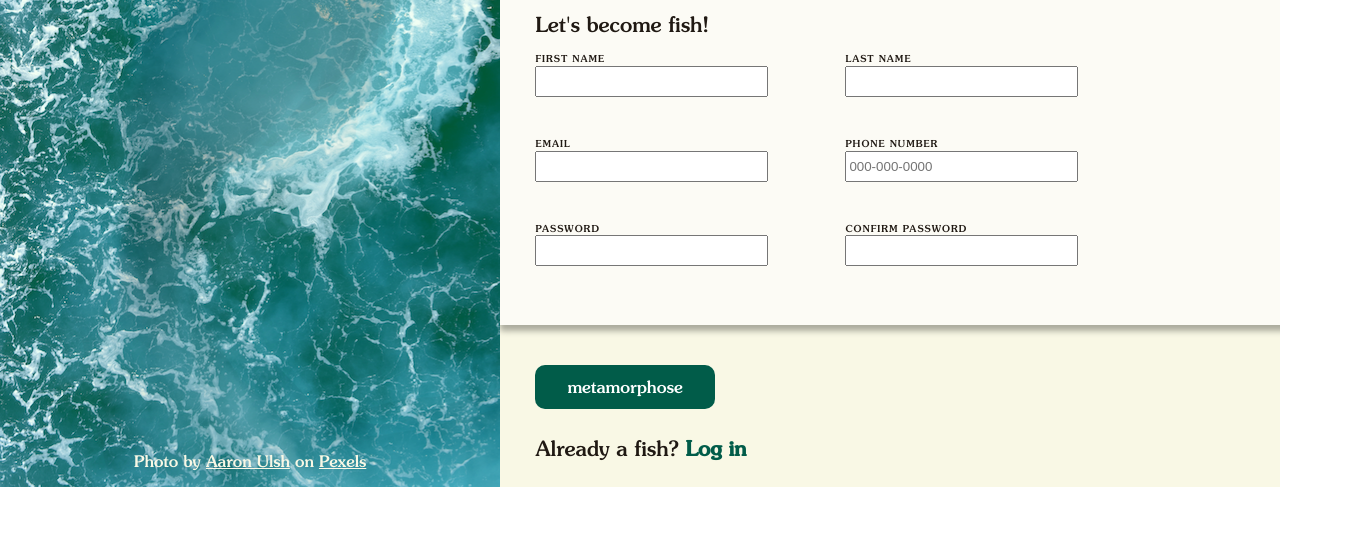
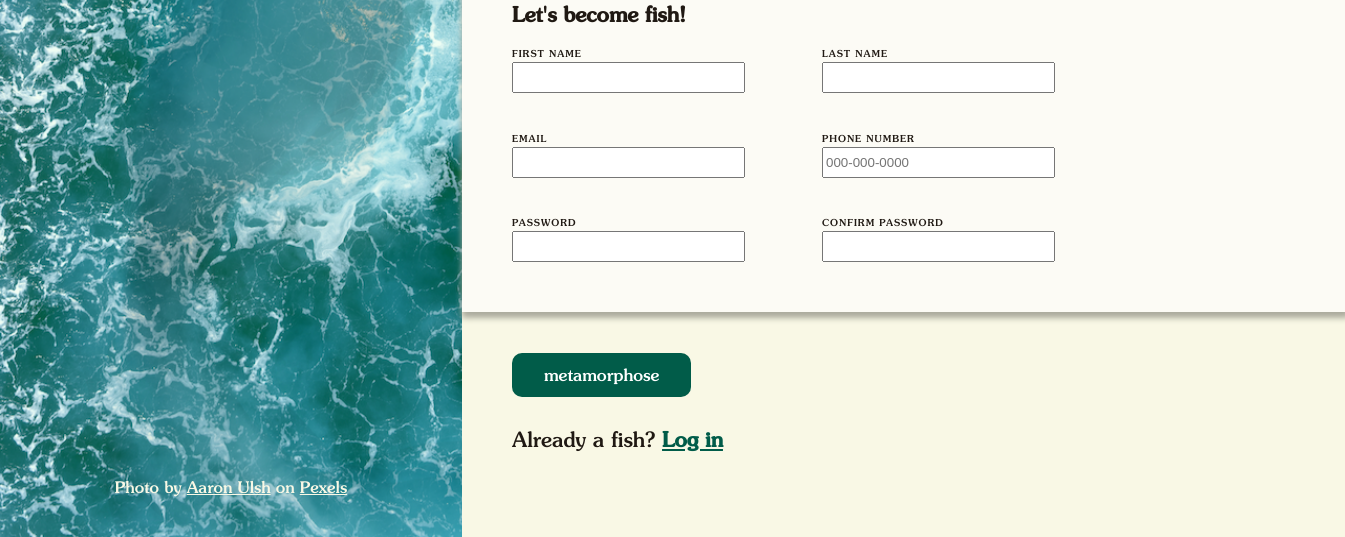
Before and after one commit to kdevay/sign-up, a plain HTML site: page index.html in a window 1280 px wide. Shown: the part 313-850 px from the top of the page, 1345 px wide, since content can reach past the window. Before the commit the page ends 800 px from the top, so only its background shows below. Drawn offline with nearby package versions, Linux system fonts and the light colour scheme.

```diff
--- a/index.html
+++ b/index.html
@@ -12,17 +12,19 @@
     <title>Sign Up</title>
 </head>
 <body>
+    <img class="backgroundImg" src="water-small.png" alt="A bird's eye view of choppy blue ocean water with foam">
     <div class="page">
         <div class="design">
-            <!-- <div class="brand">
-                <img src="logo.png" class="logo">
-                <p>NAME</p>
-            </div> -->
             <div class="trans">
                 <img src="logo-cream.png" class="logo">
                 <p>FISH</p>
             </div>
-            <p class="footer">Photo by <a href="https://www.pexels.com/@aulsh99/">Aaron Ulsh</a> on <a href="https://www.pexels.com/">Pexels</a></p>
+            <p class="footer">
+                Photo by
+                <a href="https://www.pexels.com/@aulsh99/">Aaron Ulsh</a>
+                on
+                <a href="https://www.pexels.com/">Pexels</a>
+            </p>
         </div>
         <div class="content">
             <div id="hero">
--- a/style.css
+++ b/style.css
@@ -1,53 +1,8 @@
-/*
-    Meyer Reset
-    http://meyerweb.com/eric/tools/css/reset/
-    v2.0 | 20110126
-    License: none (public domain)
-*/
+* {
+    margin: 0;
+    padding 0;
+}
 
-html, body, div, span, applet, object, iframe,
-h1, h2, h3, h4, h5, h6, p, blockquote, pre,
-a, abbr, acronym, address, big, cite, code,
-del, dfn, em, img, ins, kbd, q, s, samp,
-small, strike, strong, sub, sup, tt, var,
-b, u, i, center,
-dl, dt, dd, ol, ul, li,
-fieldset, form, label, legend,
-table, caption, tbody, tfoot, thead, tr, th, td,
-article, aside, canvas, details, embed,
-figure, figcaption, footer, header, hgroup,
-menu, nav, output, ruby, section, summary,
-time, mark, audio, video {
-	margin: 0;
-	padding: 0;
-	border: 0;
-	font-size: 100%;
-	font: inherit;
-	vertical-align: baseline;
-}
-/* HTML5 display-role reset for older browsers */
-article, aside, details, figcaption, figure,
-footer, header, hgroup, menu, nav, section {
-	display: block;
-}
-body {
-	line-height: 1;
-}
-ol, ul {
-	list-style: none;
-}
-blockquote, q {
-	quotes: none;
-}
-blockquote:before, blockquote:after,
-q:before, q:after {
-	content: '';
-	content: none;
-}
-table {
-	border-collapse: collapse;
-	border-spacing: 0;
-}
 /* imported font */
 /*! Generated by Font Squirrel (https://www.fontsquirrel.com) on September 23, 2022 */
 @font-face {
@@ -59,40 +14,45 @@ table {
 }
 
 /* original css below this line */
+body{
+    background-color: #f9f8e5;
+    height: 100vh;
+    width: 100vw;
+    overflow-x: hidden;
+}
 .page {
-    display: flex;
-    flex-direction: row;
+    display: grid;
+    grid-template-columns: 2.259fr 4fr;
     align-content: center;
     justify-content: flex-start;
-    flex-wrap: nowrap;
     align-items: center;
-    height: 100vh;
     width: 100vw;
     color: #201913;
-    /* border: 2px solid green; */
 }
 
 
 /* 1st containers */
+.backgroundImg {
+    position: absolute;
+    top: 0;
+    left: 0;
+    width: 560px;
+    height: 850px;
+    z-index: -1;
+}
 .design {
-    width: clamp(400px, 534px, 534px);
-    height: 100vh;
-    background-image: url(water-small.png);
-    background-color: rgb(5, 52, 60);
-    /* border: 2px solid red; */
-    overflow: hidden;
+    display: flex;
+    flex-direction: column;
+    justify-content: center;
+    /* background-color: rgb(5, 52, 60); */
 }
 
 .content {
     display: flex;
     flex-direction: column;
-    align-content: center;
-    justify-content: center;
     align-items: flex-start;
-    gap: 10px;
-    height: 100vh;
-    width: 65vw;
-    overflow: hidden;
+    gap: 8px;
+    height: 850px;
     font-family: 'itc_souvenirmedium', 'Gill Sans', 'Gill Sans MT', 'Trebuchet MS', sans-serif;
     font-size: 1.3rem;
     background-color: #f9f8e5;
@@ -101,7 +61,7 @@ table {
 
 /* 2nd layer */
 .trans {
-    margin: 170px 0px;
+    margin: 0px 0px 380px 0;;
     display: flex;
     flex-direction: row;
     flex-wrap: nowrap;
@@ -117,21 +77,20 @@ table {
     align-items: center;
 }
 
-.content > div {
-    margin: 0 35px;
-}
 
 .content > div > p > a {
     font-weight: 600;
-    text-decoration: none;
     color: #015c49;
 }
 
 #hero {
-    margin: 80px 0 0 35px;
+    padding: 80px 15px 6px 50px;
     line-height: 2rem;
 }
-
+.content > div {
+    padding-left: 50px;
+    padding-right: 15px;
+}
 
 /* 3rd layer */
 .logo {
@@ -143,7 +102,7 @@ table {
     color: #f9f8e5;
     text-align: center;
     position: relative;
-    top: 18em;
+    bottom: -116px;
     font-family: 'itc_souvenirmedium', 'Gill Sans', 'Gill Sans MT', 'Trebuchet MS', sans-serif;
 }
 
@@ -153,6 +112,7 @@ table {
 
 #hero > p:nth-child(1) {
     font-size: 1.8rem;
+    margin-bottom: 8px;
 }
 
 fieldset {
@@ -160,7 +120,7 @@ fieldset {
     flex-direction: column;
     width: 100%;
     background-color: #fcfbf5;
-    padding: 20px 35px;
+    padding: 20px 15px 20px 50px;
     border: none;
     min-height: 290px;
     box-shadow: 2px 4px 6px 2px #abab9d;
```
